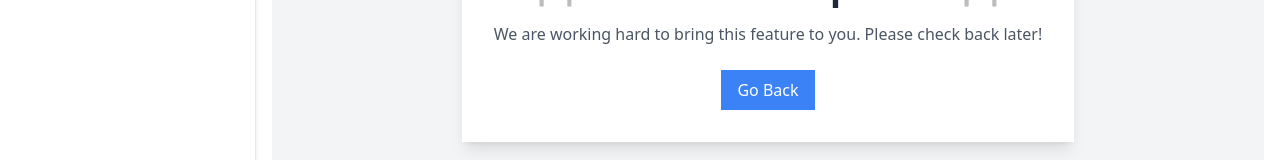
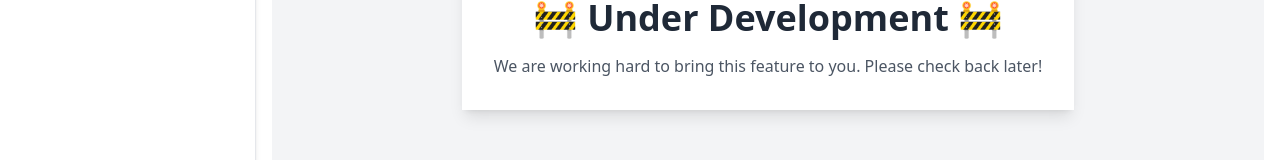
Before and after one commit to manojk765/HospitalManagementApp, a Next.js app: page /finance/expense-list in a window 1280 px wide. Shown: the part 378-538 px from the top of the page. Built offline with nearby package versions, Linux system fonts and the light colour scheme; no server answers.

Commit message:
changes in expense-list page

```diff
--- a/app/(home)/finance/expense-list/page.tsx
+++ b/app/(home)/finance/expense-list/page.tsx
@@ -1,11 +1,6 @@
 import React from "react";
 
 const PlaceholderComponent: React.FC = () => {
-  const handleGoBack = () => {
-    if (typeof window !== "undefined") {
-      window.history.back();
-    }
-  };
 
   return (
     <div className="flex flex-col items-center justify-center h-screen bg-gray-100">
@@ -14,12 +9,6 @@ const PlaceholderComponent: React.FC = () => {
         <p className="text-gray-600">
           We are working hard to bring this feature to you. Please check back later!
         </p>
-        <button
-          onClick={handleGoBack}
-          className="mt-6 px-4 py-2 bg-blue-500 text-white rounded-md hover:bg-blue-600 transition"
-        >
-          Go Back
-        </button>
       </div>
     </div>
   );
```
